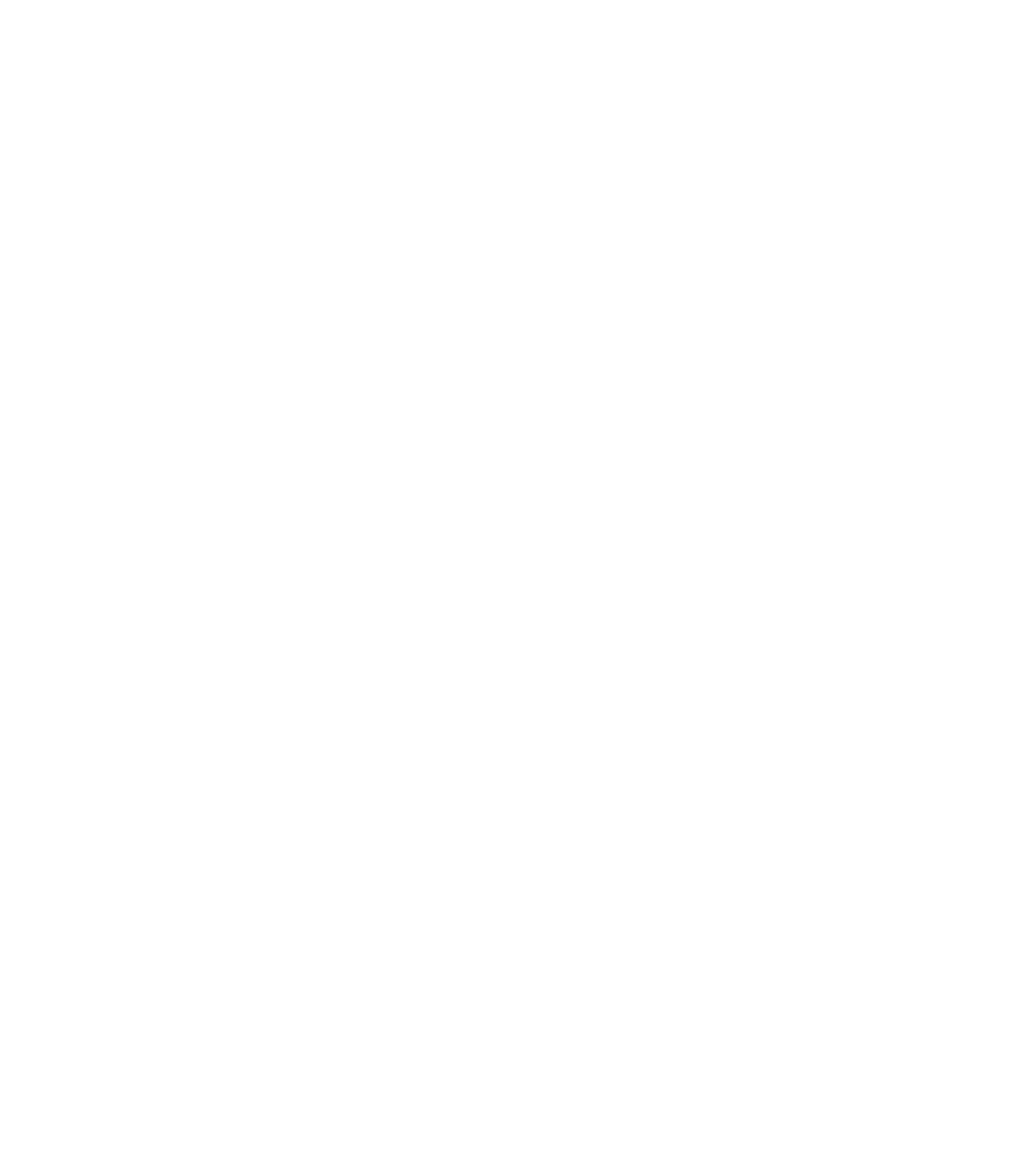
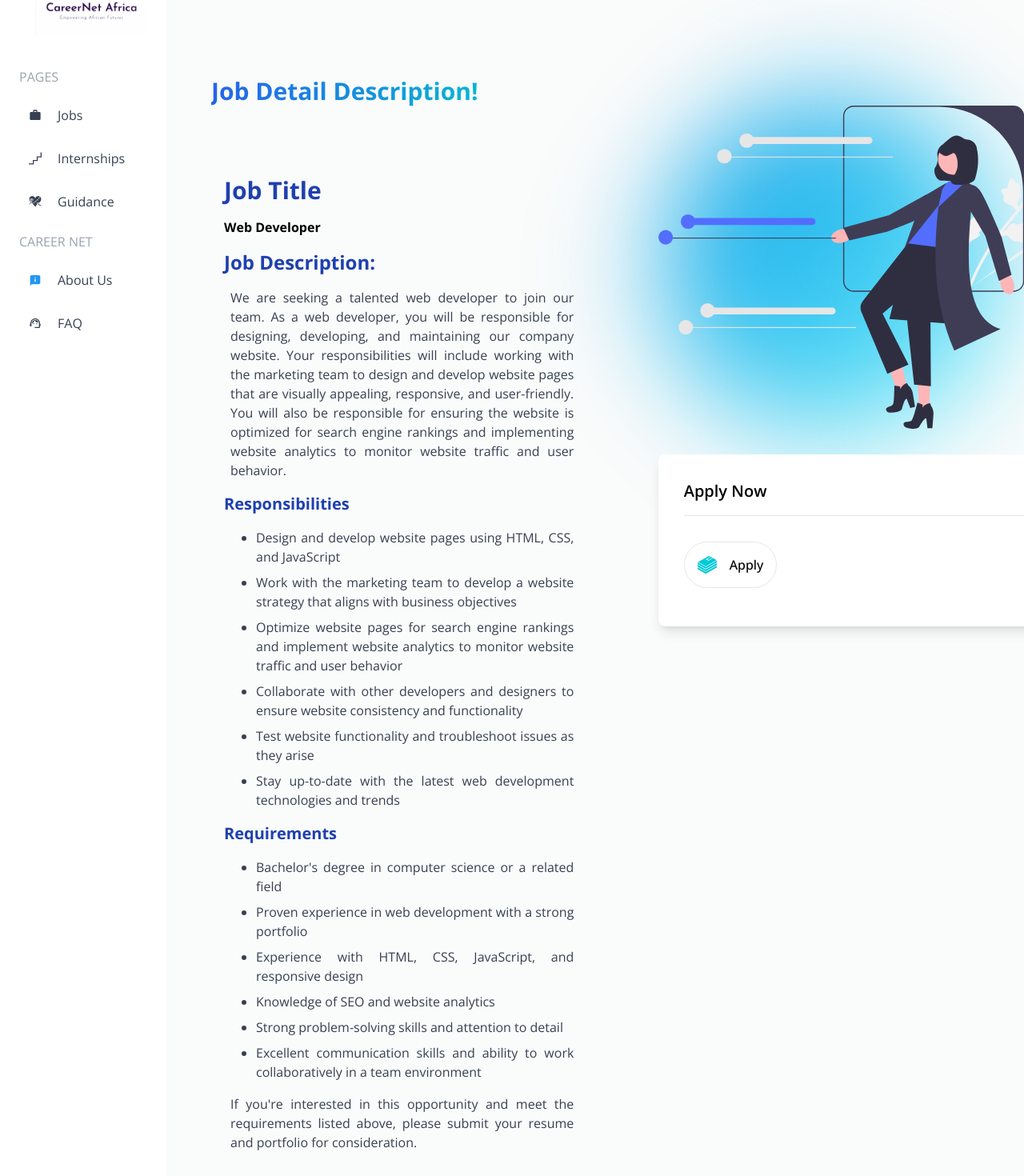
Before and after one commit to Ketema741/careernet, a React (Create React App) app: page /job/1 in a window 1280 px wide. Before the commit this address had no page. Shown: the part 120-1590 px from the top of the page at 80% size. Before the commit the page ends 800 px from the top, so only its background shows below. Built offline with nearby package versions, Linux system fonts and the light colour scheme.

Commit message:
add job detail page

```diff
--- a/src/App.tsx
+++ b/src/App.tsx
@@ -6,6 +6,7 @@
   Internships,
   InternshipDetail,
   Jobs,
+  JobDetail,
 } from './pages';
 import AboutUs from './pages/aboutus/AboutUs';
 import FAQ from './pages/faq/FAQ';
@@ -22,8 +23,8 @@
           <Route path="/internship" element={<Internships />} />
           <Route path="/internship/:id" element={<InternshipDetail />} />
           <Route path="/jobs" element={<Jobs />} />
+          <Route path="/job/:id" element={<JobDetail />} />
         </Route>
-
       </Routes>
     </Router>
   );
--- a/src/pages/index.tsx
+++ b/src/pages/index.tsx
@@ -2,3 +2,4 @@
 export { default as Internships }  from './internship/Internships';
 export { default as InternshipDetail } from './internship/Detail';
 export { default as Jobs } from './jobs/Jobs';
+export { default as JobDetail } from './jobs/JobDetail';
--- /dev/null
+++ b/src/pages/jobs/JobDetail.tsx
@@ -0,0 +1,28 @@
+import React, { FC } from "react";
+
+import JobDetailCard from './JobDetailCard'
+
+const JobDetail:FC = () => {
+
+  return (
+    <div className="mt-4  container mx-auto">
+      <div className="overflow-hidden">
+        <div className="overflow-hidden bg-main-bg relative pt-16 pb-4 lg:pt-24 dark:bg-gray-900">
+          <div className="mx-8 relative xl:container m-auto px-6 md:px-12 lg:px-6">
+            <h1 className="sm:mx-auto sm:w-10/12 md:w-2/3 font-black text-blue-900 text-3xl text-center sm:text-4xl md:text-5xl lg:w-auto lg:text-left xl:text-6xl dark:text-white">
+              <span className="lg:block hidden"></span>
+
+              <span className="relative text-3xl text-transparent bg-clip-text bg-gradient-to-r from-blue-600 to-cyan-500 dark:from-blue-400 dark:to-cyan-300">
+                Job Detail Description!
+              </span>
+            </h1>
+            <JobDetailCard />
+          </div>
+        </div>
+      </div>
+
+      <div className="px-2 max-w-lg mx-auto my-8"></div>
+    </div>
+  );
+};
+export default JobDetail;
--- /dev/null
+++ b/src/pages/jobs/JobDetailCard.tsx
@@ -0,0 +1,145 @@
+import React, { FC } from "react";
+import { SiBookstack } from "react-icons/si";
+import Blog from "../../assets/svg/undraw_job_offers_re_634p.svg";
+
+const JobDetailCard: FC = () => {
+
+  return (
+    <div className="lg:flex" >
+      <div className="relative mt-8 md:mt-16 space-y-8 sm:w-full sm:px-4 md:w-2/3 lg:ml-0 sm:mx-auto text-center lg:text-left lg:mr-auto lg:w-7/12">
+        <div className=" pt-6 pb-8 mb-4 py-8">
+          <h2 className="text-3xl font-bold text-blue-800 mb-4">
+            Job Title
+          </h2>
+          <p className="text-grey-700 mb-4 font-bold">
+            Web Developer
+          </p>
+
+          <h2 className="text-2xl font-bold text-blue-800 mb-4">
+            Job Description:
+          </h2>
+          <p className="text-gray-700 mb-4 ml-10 sm:ml-2 sm:mr-2 md:mr-32 text-justify" style={{ zIndex: 1000 }}>
+            We are seeking a talented web developer to join our
+            team. As a web developer, you will be responsible for
+            designing, developing, and maintaining our company
+            website. Your responsibilities will include working
+            with the marketing team to design and develop website
+            pages that are visually appealing, responsive, and
+            user-friendly. You will also be responsible for
+            ensuring the website is optimized for search engine
+            rankings and implementing website analytics to monitor
+            website traffic and user behavior.
+          </p>
+
+          <h3 className="text-xl font-bold text-blue-800 mb-4">
+            Responsibilities
+          </h3>
+          <ul className="list-disc pl-8 mb-4 ml-10 sm:ml-2 sm:mr-2 md:mr-32 text-justify">
+            <li className="text-gray-700 mb-2">
+              Design and develop website pages using HTML, CSS,
+              and JavaScript
+            </li>
+            <li className="text-gray-700 mb-2">
+              Work with the marketing team to develop a website
+              strategy that aligns with business objectives
+            </li>
+            <li className="text-gray-700 mb-2">
+              Optimize website pages for search engine rankings
+              and implement website analytics to monitor website
+              traffic and user behavior
+            </li>
+            <li className="text-gray-700 mb-2">
+              Collaborate with other developers and designers to
+              ensure website consistency and functionality
+            </li>
+            <li className="text-gray-700 mb-2">
+              Test website functionality and troubleshoot issues
+              as they arise
+            </li>
+            <li className="text-gray-700 mb-2">
+              Stay up-to-date with the latest web development
+              technologies and trends
+            </li>
+          </ul>
+
+          <h3 className="text-xl font-bold text-blue-800 mb-4">
+            Requirements
+          </h3>
+          <ul className="list-disc pl-8 mb-4 ml-10 sm:ml-2 sm:mr-2 md:mr-32 text-justify">
+            <li className="text-gray-700 mb-2">
+              Bachelor's degree in computer science or a related
+              field
+            </li>
+            <li className="text-gray-700 mb-2">
+              Proven experience in web development with a strong
+              portfolio
+            </li>
+            <li className="text-gray-700 mb-2">
+              Experience with HTML, CSS, JavaScript, and
+              responsive design
+            </li>
+            <li className="text-gray-700 mb-2">
+              Knowledge of SEO and website analytics
+            </li>
+            <li className="text-gray-700 mb-2">
+              Strong problem-solving skills and attention to
+              detail
+            </li>
+            <li className="text-gray-700 mb-2">
+              Excellent communication skills and ability to work
+              collaboratively in a team environment
+            </li>
+          </ul>
+
+          <p className="text-gray-700 ml-1 sm:ml-2 sm:mr-2 md:mr-32 text-justify">
+            If you're interested in this opportunity and meet the
+            requirements listed above, please submit your resume
+            and portfolio for consideration.
+          </p>
+        </div>
+      </div>
+
+      <div className="mt-12 md:mt-0 lg:absolute -right-10 lg:w-7/12">
+        <div className="relative w-full">
+          <div aria-hidden="true" className="absolute scale-75 md:scale-110 inset-0 m-auto w-full h-full md:w-96 md:h-96 rounded-full rotate-45 bg-gradient-to-r from-sky-500 to-cyan-300 blur-3xl"></div>
+          <img
+            src={Blog}
+            className="relative ml-24 w-full overflow-hidden"
+            alt="wath illustration"
+            loading="lazy"
+            width="320"
+            height="280"
+            style={{ width: "550px", zIndex: 0 }}
+          />
+
+
+        </div>
+        <div className="mt-8 relative w-full">
+          <div className="sm:ml-0 sm:mr-4 md:ml-24 bg-white shadow-lg rounded-lg p-8 pb-12 mb-8" style={{ width: "550px", zIndex: 0 }}>
+            <h3 className="text-xl mb-8 font-semibold border-b pb-4">Apply Now</h3>
+
+            <div className="grid grid-cols-3 space-x-4 md:space-x-6 md:flex md:justify-center lg:justify-start">
+              <a
+                aria-label="add to slack"
+                href="http://localhost:3000"
+                className="p-4 border  dark:bg-gray-800 dark:border-gray-700 rounded-full duration-300 hover:border-cyan-400 hover:shadow-lg hover:shadow-cyan-600/20 dark:hover:border-cyan-300/30"
+              >
+                <div className="flex justify-center space-x-4">
+                  <SiBookstack
+                    className="w-6 h-6"
+                    style={{ color: "#03C9D7" }}
+                  />
+                  <span className="hidden font-medium md:block dark:text-white">
+                    Apply
+                  </span>
+                </div>
+              </a>
+            </div>
+          </div>
+        </div>
+      </div>
+    </div>
+  );
+};
+
+export default JobDetailCard;
```
